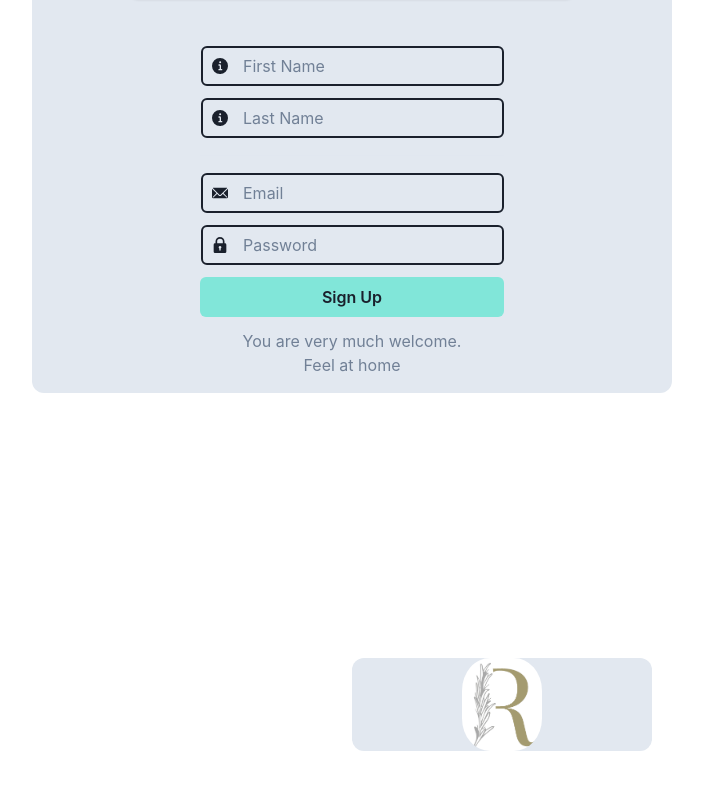
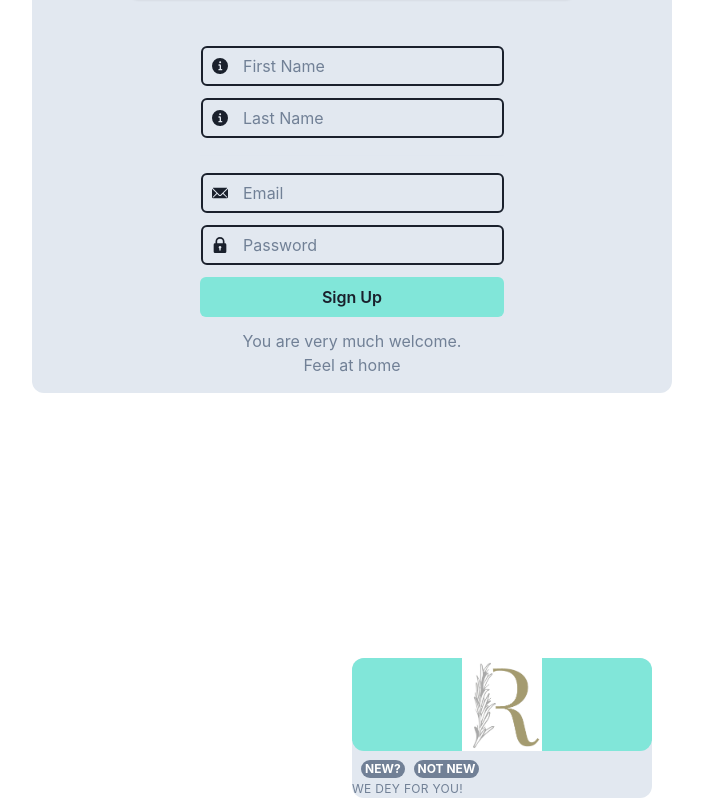
Before and after one commit to oscarromero583/signup-chakra, a React (Create React App) app: page / in a window 1280 px wide. Shown: the part 276-1074 px from the top of the page, without its empty margins (288-991 px from the left). Before the commit the page ends 1027 px from the top, so only its background shows below. Built offline with nearby package versions, Linux system fonts and the light colour scheme.

Commit message:
new feature - modified card 	modified:   src/card.js

```diff
--- a/src/card.js
+++ b/src/card.js
@@ -2,6 +2,7 @@ import React from "react";
 import {
 Stack,
 Box,
+Badge,
  } from "@chakra-ui/react";
  import Logo1 from './Romero-logo9.png'
 
@@ -21,26 +22,39 @@ const Card = () => {
             bgColor={'gray.200'}
             width={'300px'}
             display={'flex'}
-            alignItems={'center'}
-            justifyContent={'center'}
-            justifyItems={'center'}>
+            // alignItems={'center'}
+            // justifyContent={'center'}
+            // justifyItems={'center'}
+            flexDirection={'column'}>
                         <Box
                         display={'flex'}
                         alignItems={'center'}
                         justifyContent={'center'}
-                        rounded={'xl'}
+
                         overflow={'hidden'}
-                        borderRadius={'35%'}>
+                        borderRadius={'xl'}
+                        bgColor={'teal.200'}
+                        width={'300px'}>
                                 <img
                                 src={Logo1}
                                 alt="Logo"
                                 width={'80px'}
                                 height={'9px'}
                                 bgColor={'gray.500'}
-                                borderRadius={'35%'}
+                                borderRadius={'xl'}
                                 />
                          </Box>
-                         <Box>
+                         <Box marginTop={'5px'}>
+                            <Badge variant={'solid'} variantColor={'teal.200'} borderRadius={'xl'}  marginLeft={'9px'}>
+                                New?
+                            </Badge>
+                            <Badge variant={'solid'} variantColor={'teal.200'} borderRadius={'xl'} marginLeft={'9px'}>
+                                Not New
+                            </Badge>
+
+                           <Box textTransform={'uppercase'} fontSize={'12px'} color={'gray.500'} letterSpacing={'wide'} fontStyle={'arial'}>
+                            We dey for you!
+                            </Box>
 
                          </Box>
 
```
